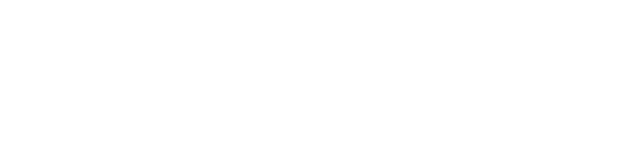
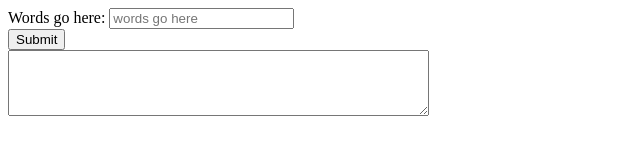
Before and after one commit to KangVictor/palindrome-algorithm, a plain HTML site: page index.html in a window 1280 px wide. Shown: the whole page, without its empty margins (0-640 px from the left). Drawn offline with Linux system fonts and the light colour scheme.

Commit message:
basic layout for palindrome algorithm web app

```diff
--- a/index.html
+++ b/index.html
@@ -9,5 +9,15 @@
 	<!-- submit button -->
 	<!-- label -->
 	<!-- text area -->
+
+	<form action="/action_page.php">
+		Words go here: <input type="text" placeholder="words go here"><br>
+		<input type="submit" value="Submit">
+	</form>
+
+	<textarea rows="4" cols="50" placeholder="example: dad is a palindrome">
+
+	</textarea>
+
 </body>
 </html>
```
